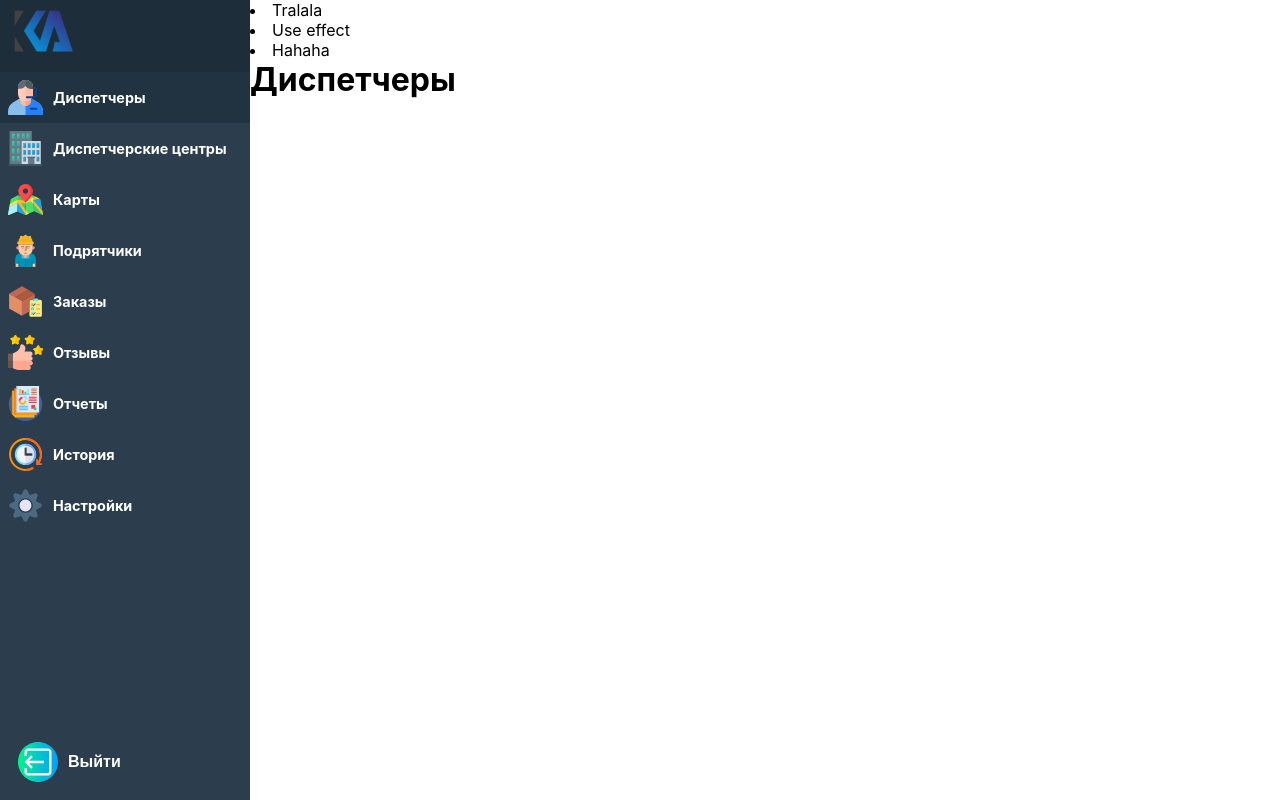
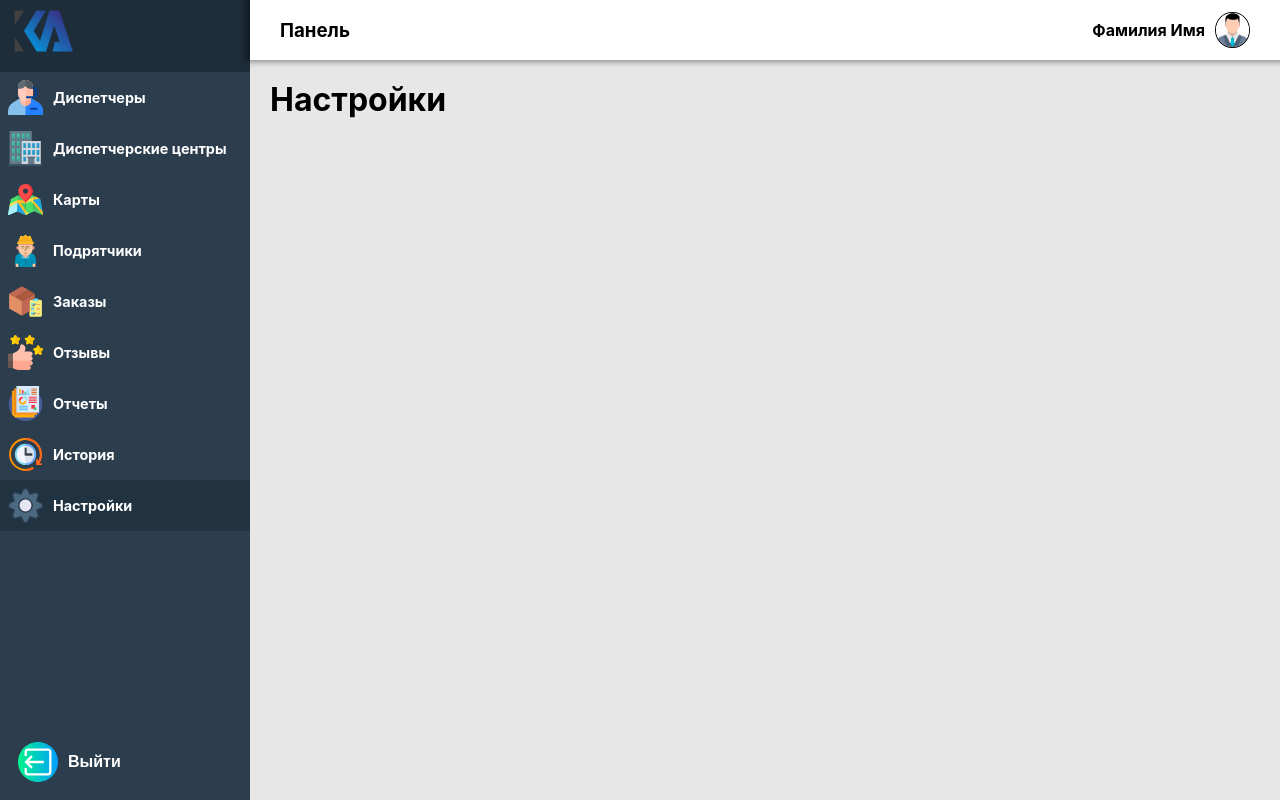
Before and after one commit to AmanatM/kadet, a React (Create React App) app: page /panel/settings in a window 1280 px wide. Before the commit this address led to /panel/dispatchers. Built offline with nearby package versions, Linux system fonts and the light colour scheme.

Commit message:
Demo of welcome page

```diff
--- a/src/components/MainFrame/MainFrame.js
+++ b/src/components/MainFrame/MainFrame.js
@@ -3,9 +3,10 @@ import styled from 'styled-components'
 import { Route, Switch, Redirect } from 'react-router-dom'
 import SideNav from '../SideNav/SideNav'
 
+import WelcomeToPanel from '../../components/WelcomeToPanel/WelcomeToPanel'
 import Dispatchers from '../../pages/dispatchers/Dispatchers'
 
-
+import TopPanel from '../../components/TopPanel/TopPanel'
 
 const MainFrameStyled = styled.div`
     height: 100vh;
@@ -13,11 +14,18 @@ const MainFrameStyled = styled.div`
     overflow: hidden;
     display: grid;
     grid-template-areas:
-    "nav content";
+    "nav toppanel toppanel"
+    "nav content content"
+    "nav content content";
+    grid-template-rows: 60px 1fr;
     grid-template-columns: 250px 1fr;
     grid-gap: 0px;
+
     .content {
-        grid-area: 'content';
+        grid-area: content;
+        padding: 20px;
+        overflow: scroll;
+        background-color: #e7e7e7;
     }
 `
 
@@ -68,34 +76,15 @@ const routes = [
 const MainFrame = () => {
 
 
-    const [ notes, setNotes ] = useState([
-        {
-            id: 1,
-            content: 'Tralala'
-        },
-        {
-            id: 2,
-            content: 'Use effect'
-        },
-        {
-            id: 3,
-            content: 'Hahaha'
-        }
-    ])
-
-
-
-
     return (
         <MainFrameStyled>
             <SideNav/>
-            <Redirect to="/panel/dispatchers"/>
+            <TopPanel/>
 
                 <div className="content">
 
-                    {notes ? notes.map(note =>  <li key={note.id}>{note.content}</li>) : null}
-
                     <Switch>
+                        <Route exact path="/panel" component={WelcomeToPanel}/>
                         {routes.map((route, index) => <Route key={index} exact path={route.path} render={() => route.component} />)}
 
                         <Route render={() => <h2>404 - Page not found!</h2>}/>
--- a/src/components/SideNav/SideNav.js
+++ b/src/components/SideNav/SideNav.js
@@ -27,6 +27,7 @@ const SideNavSection = styled.nav`
     display: flex;
     flex-direction: column;
     overflow-y: scroll;
+    grid-area: nav;
 
     ul {
         li {
@@ -79,6 +80,7 @@ const Logout = styled.div`
     padding-left: 10px;
 
 
+
     button {
         padding: 8px;
         border: none;
@@ -89,6 +91,7 @@ const Logout = styled.div`
         display: flex;
         justify-content: center;
         align-items: center;
+
 
         img {
             width: 40px;
--- /dev/null
+++ b/src/components/TopPanel/TopPanel.js
@@ -0,0 +1,45 @@
+import React from 'react'
+import styled from 'styled-components'
+import userAvatar from './userAvatar.jpg'
+
+const TopPanelStyled = styled.div`
+    grid-area: toppanel;
+    padding: 10px 30px;
+    background-color: white;
+    display: flex;
+    align-items: center;
+    box-shadow: 2px -5px 6px 7px rgba(0,0,0,.4);
+    z-index: 1;
+
+    h3 {
+        margin-right: auto;
+    }
+`
+
+const User = styled.div`
+    display: flex;
+    align-items: center;
+    cursor: pointer;
+
+    img {
+        width: 35px;
+        border: 1px solid black;
+        border-radius: 50%;
+        margin-left: 10px;
+    }
+`
+
+const TopPanel = () => {
+
+    return (
+        <TopPanelStyled>
+            <h3>Панель</h3>
+            <User>
+                <b>Фамилия Имя</b>
+                <img alt="Аватар пользователя" src={userAvatar}/>
+            </User>
+        </TopPanelStyled>
+    )
+}
+
+export default TopPanel
--- /dev/null
+++ b/src/components/WelcomeToPanel/WelcomeToPanel.js
@@ -0,0 +1,30 @@
+import React from 'react'
+import styled from 'styled-components'
+
+import PanelContainer from '../../elements/PanelContainer'
+import Card from '../../elements/Card'
+
+const WelcomeToPanelStyled = styled(PanelContainer)`
+
+    display: flex;
+
+    .welcome {
+        width: 500px;
+        margin: auto;
+    }
+`
+
+const WelcomeToPanel = () => {
+
+    return (
+        <WelcomeToPanelStyled>
+            <div className="welcome">
+                <Card>
+                    Добро пожаловть в панель <b>Kadet!</b>
+                </Card>
+            </div>
+        </WelcomeToPanelStyled>
+    )
+}
+
+export default WelcomeToPanel
--- /dev/null
+++ b/src/elements/Card.js
@@ -0,0 +1,10 @@
+import styled from 'styled-components'
+
+const Card = styled.div`
+    background-color: white;
+    padding: 20px;
+    box-shadow: 2px 3px 5px 0px rgba(0,0,0,.4);
+    border-radius: 4px;
+`
+
+export default Card
--- /dev/null
+++ b/src/elements/PanelContainer.js
@@ -0,0 +1,7 @@
+import styled from 'styled-components'
+
+const PanelContainer = styled.main`
+    padding: 20px;
+`
+
+export default PanelContainer
```
Also changed, not shown: src/components/TopPanel/userAvatar.jpg (added).
